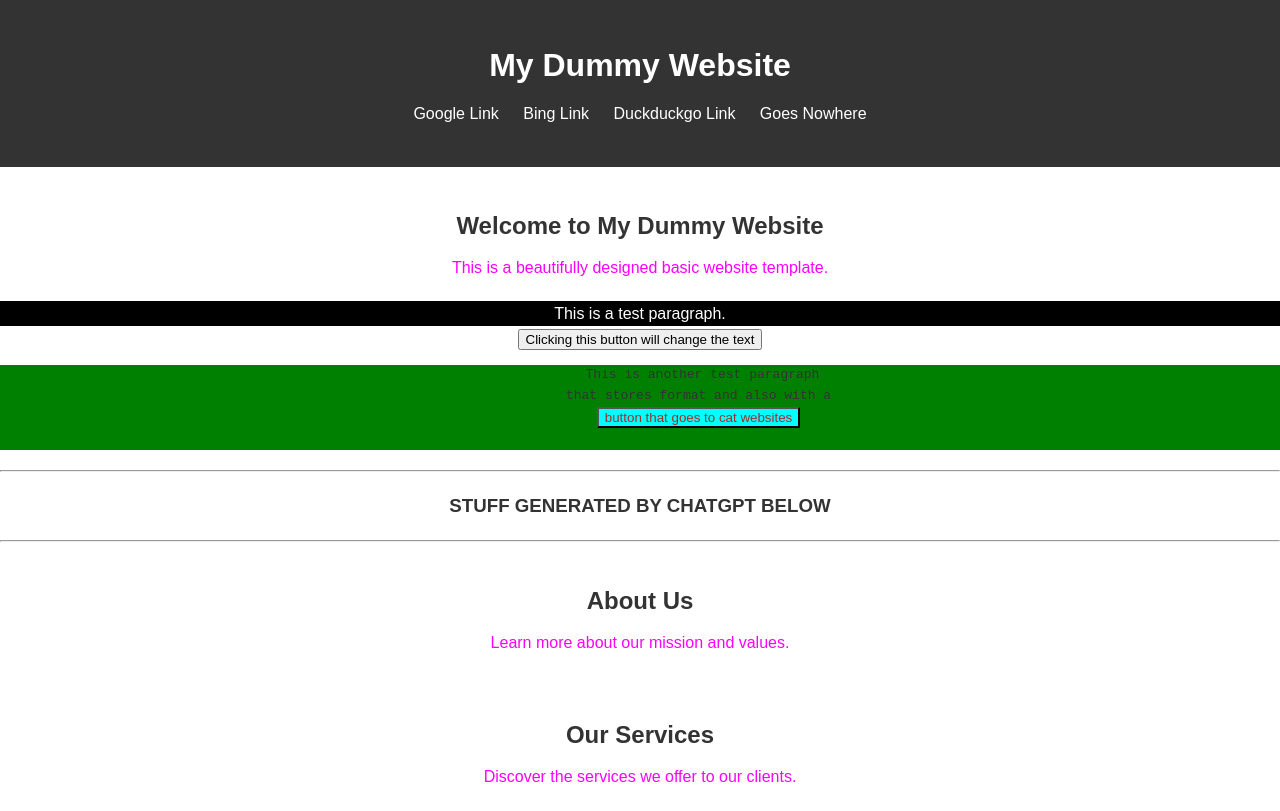
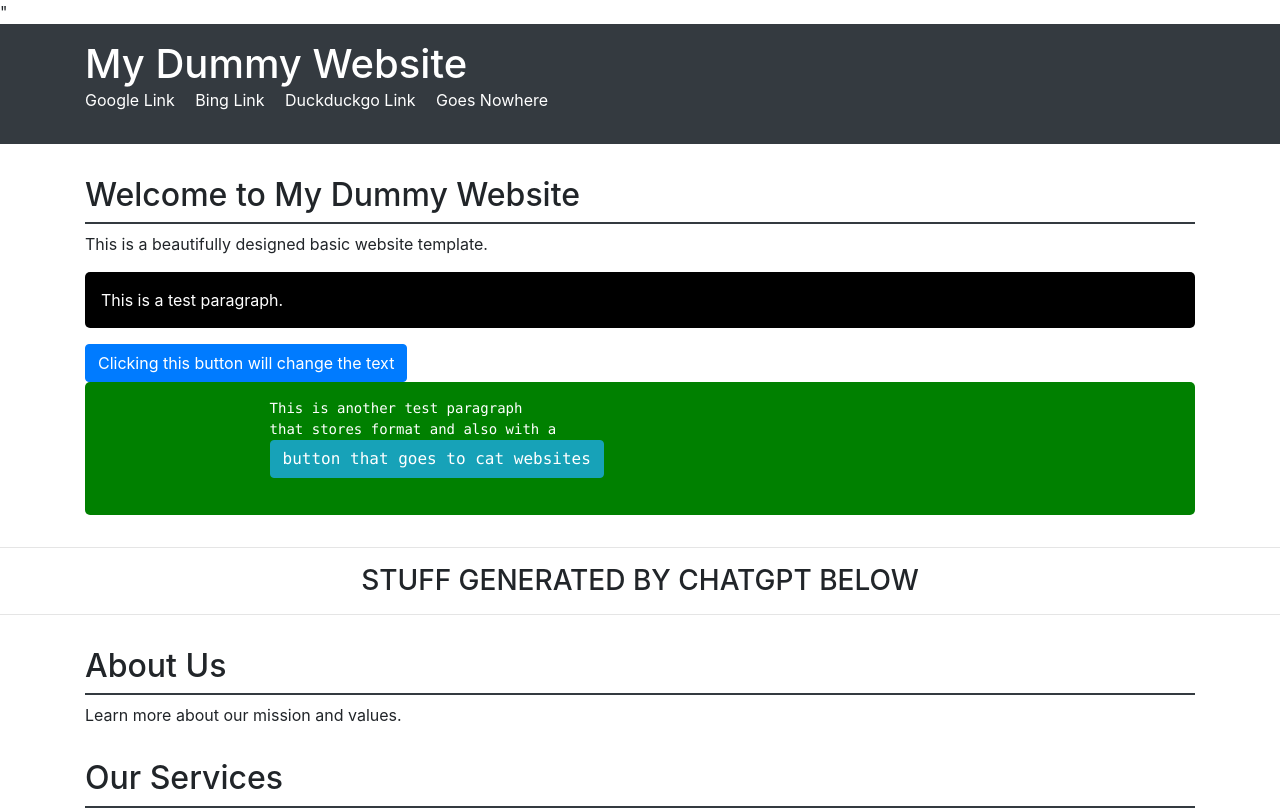
Before and after one commit to dingc2/Dummy-test-website-, a website: page index.html in a window 1280 px wide. Shown: the top 811 px of the page. Drawn offline with nearby package versions, Linux system fonts and the light colour scheme.

Commit message:
improved look

```diff
--- a/index.html
+++ b/index.html
@@ -1,3 +1,5 @@
+<!-- Parts were modified by chatGPT to improve look -->
+
 <!DOCTYPE html>
 <html lang="en">
 <head>
@@ -5,21 +7,19 @@
     <meta name="viewport" content="width=device-width, initial-scale=1.0">
     <title>Elegant Website</title>
     <link rel="stylesheet" href="styles.css">
-
+    <link rel="stylesheet" href="https://cdnjs.cloudflare.com/ajax/libs/font-awesome/6.0.0-beta3/css/all.min.css">
+    <link rel="stylesheet" href="https://stackpath.bootstrapcdn.com/bootstrap/4.5.2/css/bootstrap.min.css">
 </head>
-<!-- this is the internal CSS, making all <p> magenta colored -->
-<style>
-    p {color: magenta}
-</style>
-<body style="background-color: powderblue; font-family: sans-serif;">
+<style src="styles.css"></style>"
+<body>
     <header>
         <div class="container">
             <h1>My Dummy Website</h1>
             <nav>
                 <ul>
-                    <li><a href="https://www.google.com" title="goes to google.com" target ="_blank">Google Link</a></li>
-                    <li><a href="https://www.bing.com" title="goes to bing.com" target ="_blank">Bing Link</a></li>
-                    <li><a href="https://duckduckgo.com" title="goes to duckduckgo.com" target ="_blank">Duckduckgo Link</a></li>
+                    <li><a href="https://www.google.com" title="goes to google.com" target="_blank">Google Link</a></li>
+                    <li><a href="https://www.bing.com" title="goes to bing.com" target="_blank">Bing Link</a></li>
+                    <li><a href="https://duckduckgo.com" title="goes to duckduckgo.com" target="_blank">Duckduckgo Link</a></li>
                     <li><a href="#contact">Goes Nowhere</a></li>
                 </ul>
             </nav>
@@ -29,18 +29,17 @@
         <section id="home">
             <div class="container">
                 <h2>Welcome to My Dummy Website</h2>
-                <p style="color:magenta;">This is a beautifully designed basic website template.</p>
+                <p>This is a beautifully designed basic website template.</p>
+                <p class="paragraph1" id="testParagraph" style="background-color: black; color: white; padding: 1rem; border-radius: 5px;">
+                    This is a test paragraph.
+                </p>
+                <button type="button" class="btn btn-primary" onclick="changeText('testParagraph','THIS IS CHANGED')">Clicking this button will change the text</button>
+                <pre style="background-color: green; color: white;">
+                    This is another test paragraph
+                    that stores format and also with a
+                    <a href="https://www.pexels.com/search/cat/" target="_blank"><button class="btn btn-info">button that goes to cat websites</button></a>
+                </pre>
             </div>
-            <p class="paragraph1" id="testParagraph"style="background-color: black;color:white">
-                This is a test paragraph.
-            </p>
-            <button type="button" onclick="changeText('testParagraph','THIS IS CHANGED')">Clicking this button will change the text</button>
-            <!-- This is a comment -->
-            <pre style="background-color: green;">
-                This is another test paragraph
-                that stores format and also with a
-                <a href = "https://www.pexels.com/search/cat/" target ="_blank"><button style ="background-color: aqua; color:brown">button that goes to cat websites</button></a>
-            </pre>
         </section>
         <section>
             <hr>
@@ -71,7 +70,9 @@
             <p>&copy; 2024 My Dummy Website. All rights reserved.</p>
         </div>
     </footer>
-    <script src="myScript.js"> </script>
-    <script src="https://cdn.jsdelivr.net/npm/bootstrap@5.3.3/dist/js/bootstrap.bundle.min.js" integrity="sha384-YvpcrYf0tY3lHB60NNkmXc5s9fDVZLESaAA55NDzOxhy9GkcIdslK1eN7N6jIeHz" crossorigin="anonymous"></script>
+    <script src="myScript.js"></script>
+    <script src="https://code.jquery.com/jquery-3.5.1.slim.min.js"></script>
+    <script src="https://cdn.jsdelivr.net/npm/@popperjs/core@2.9.2/dist/umd/popper.min.js"></script>
+    <script src="https://stackpath.bootstrapcdn.com/bootstrap/4.5.2/js/bootstrap.min.js"></script>
 </body>
 </html>
--- a/styles.css
+++ b/styles.css
@@ -1,80 +1,61 @@
-/* Reset some basic elements */
-body, h1, h2, p, ul {
+/* Parts were modified by chatGPT to improve look */
+
+body {
+    background-color: #f8f9fa;
+    font-family: 'Arial', sans-serif;
+}
+header {
+    background-color: #343a40;
+    color: white;
+    padding: 1rem 0;
+}
+header h1 {
     margin: 0;
-    padding: 0;
-    text-align: center;
-
-
 }
-
-
-/* Basic styling */
-body {
-    font-family: 'Arial', sans-serif;
-    line-height: 1.6;
-    background-color: #cf1d1d;
-    color: #333;
-}
-
-/* Container to center content */
-.container {
-    width: 80%;
-    margin: 0 auto;
-    padding: 20px;
-}
-
-/* Header styling */
-header {
-    background: #333;
-    color: #fff;
-    padding: 20px 0;
-    text-align: center;
-}
-
-header h1 {
-    margin-bottom: 10px;
-}
-
-/* Navigation styling */
 nav ul {
     list-style: none;
     padding: 0;
 }
-
 nav ul li {
     display: inline;
-    margin: 0 10px;
+    margin-right: 1rem;
 }
-
 nav ul li a {
-    color: #fff;
+    color: white;
     text-decoration: none;
 }
-
 nav ul li a:hover {
     text-decoration: underline;
 }
-
-/* Main section styling */
+.container {
+    max-width: 1200px;
+    margin: 0 auto;
+    padding: 0 1rem;
+}
 main {
-    padding: 20px 0;
-    background: #fff;
+    padding: 2rem 0;
+}
+section {
+    margin-bottom: 2rem;
+}
+section h2{
+    border-bottom: 2px solid #343a40;
+    padding-bottom: 0.5rem;
+}
+footer {
+    background-color: #343a40;
+    color: white;
+    text-align: center;
+    padding: 1rem 0;
+}
+button {
+    margin-top: 1rem;
+}
+pre {
+    padding: 1rem;
+    border-radius: 5px;
 }
 
-main section {
-    margin-bottom: 20px;
+section h3{
+    text-align: center;
 }
-
-main section h2 {
-    margin-bottom: 10px;
-    color: #333;
-}
-
-/* Footer styling */
-footer {
-    background: #333;
-    color: #fff;
-    text-align: center;
-    padding: 10px 0;
-    margin-top: 20px;
-}
```
